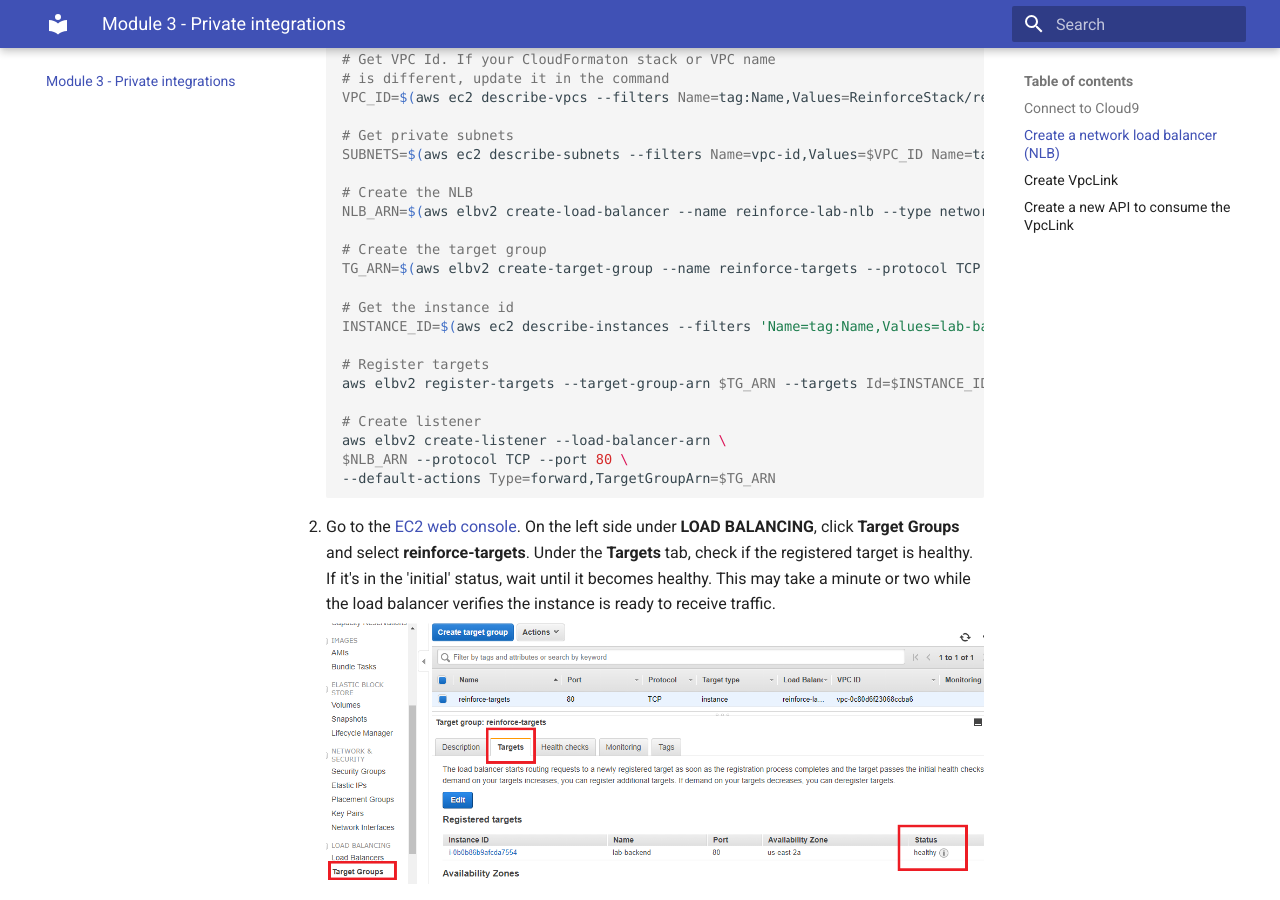
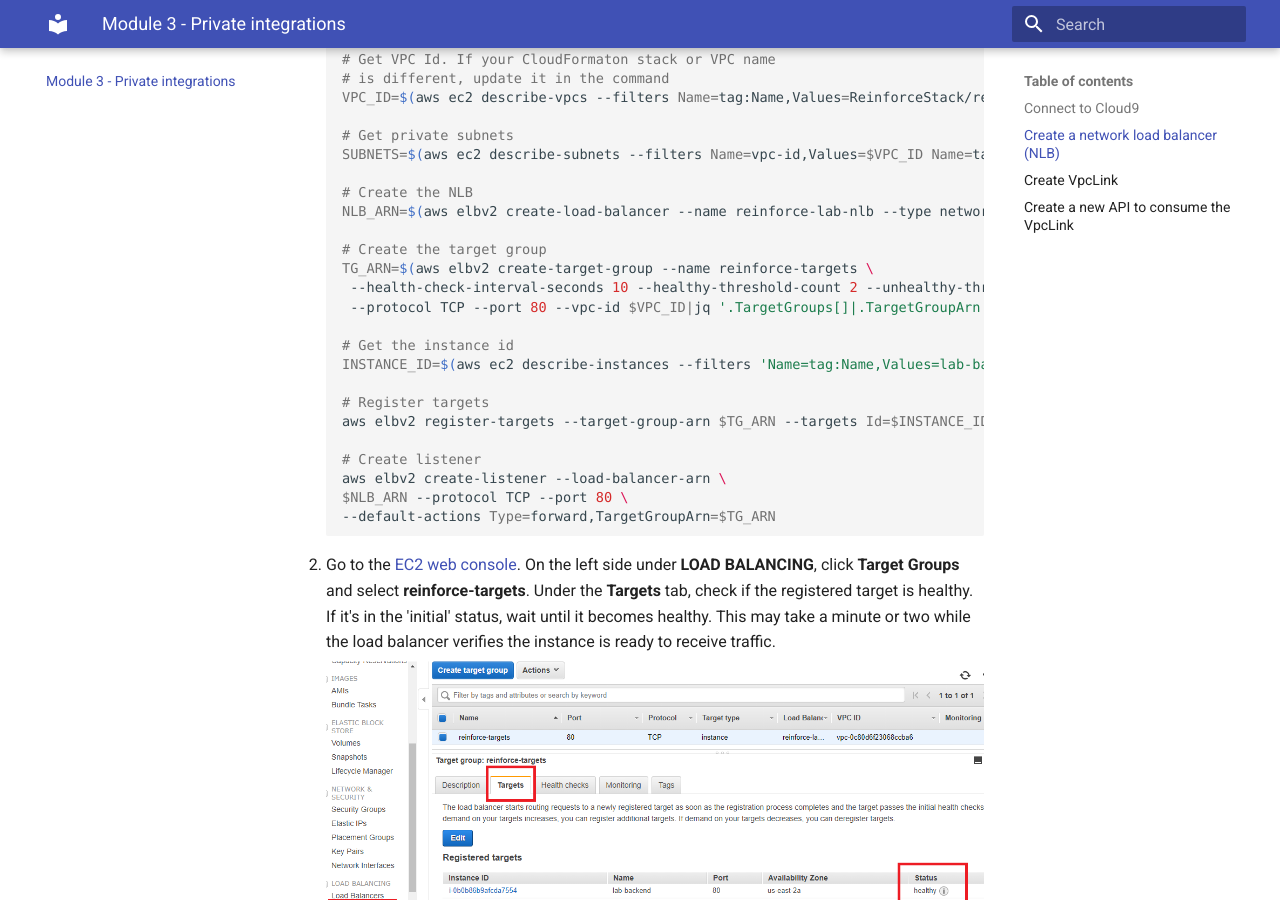
Before and after one commit to xiangshen-dk/workshop-building-secure-apis, an MkDocs documentation site: the page built from docs/vpclink.md, in a window 1280 px wide and 900 px high, scrolled down 3634 px. Built offline with MkDocs 1.6.1 and Material for MkDocs 9.7.7, drawn with Linux system fonts in a browser that asks for light colours; some web fonts are replaced.

Commit message:
try to reduce the health check wait

```diff
--- a/docs/vpclink.md
+++ b/docs/vpclink.md
@@ -76,7 +76,9 @@ __Important Note:__ For the rest of the modules, we will need the resources prov
     NLB_ARN=$(aws elbv2 create-load-balancer --name reinforce-lab-nlb --type network --scheme internal --subnets $SUBNETS |jq '.LoadBalancers[]|.LoadBalancerArn' -r)
 
     # Create the target group
-    TG_ARN=$(aws elbv2 create-target-group --name reinforce-targets --protocol TCP --port 80 --vpc-id $VPC_ID|jq '.TargetGroups[]|.TargetGroupArn' -r)
+    TG_ARN=$(aws elbv2 create-target-group --name reinforce-targets \
+     --health-check-interval-seconds 10 --healthy-threshold-count 2 --unhealthy-threshold-count 2 \
+     --protocol TCP --port 80 --vpc-id $VPC_ID|jq '.TargetGroups[]|.TargetGroupArn' -r)
 
     # Get the instance id
     INSTANCE_ID=$(aws ec2 describe-instances --filters 'Name=tag:Name,Values=lab-backend*' --output text --query 'Reservations[*].Instances[*].InstanceId')
```
